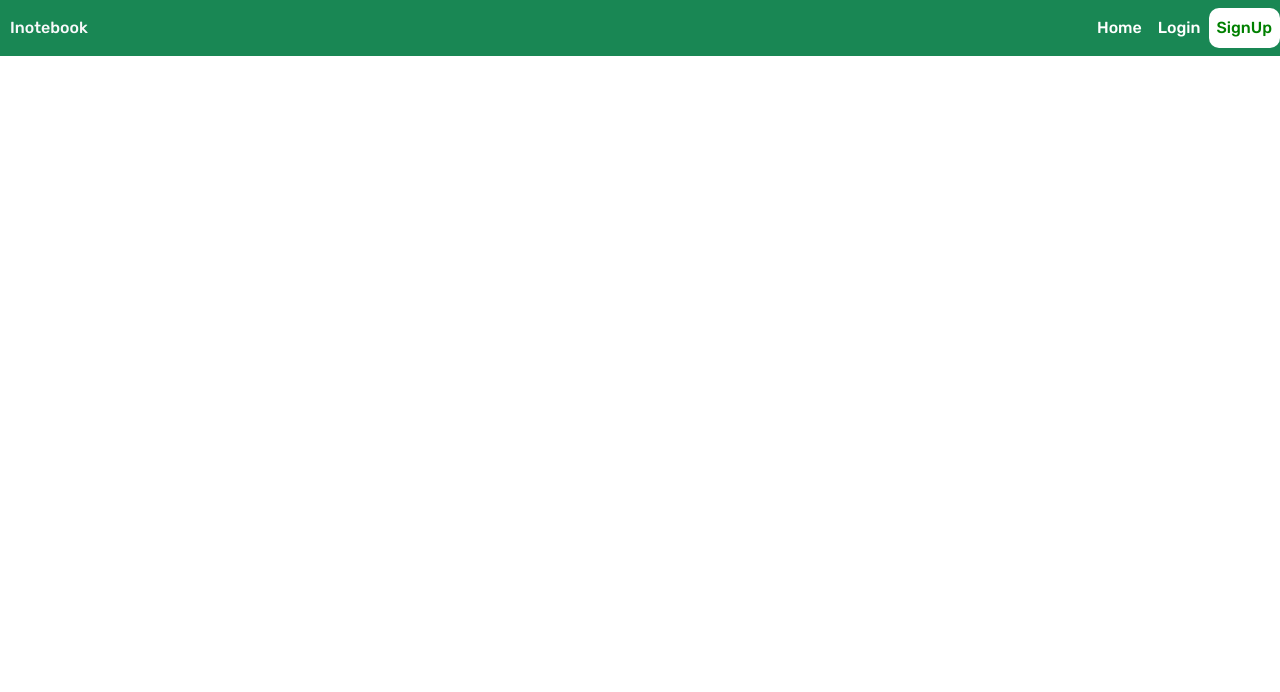
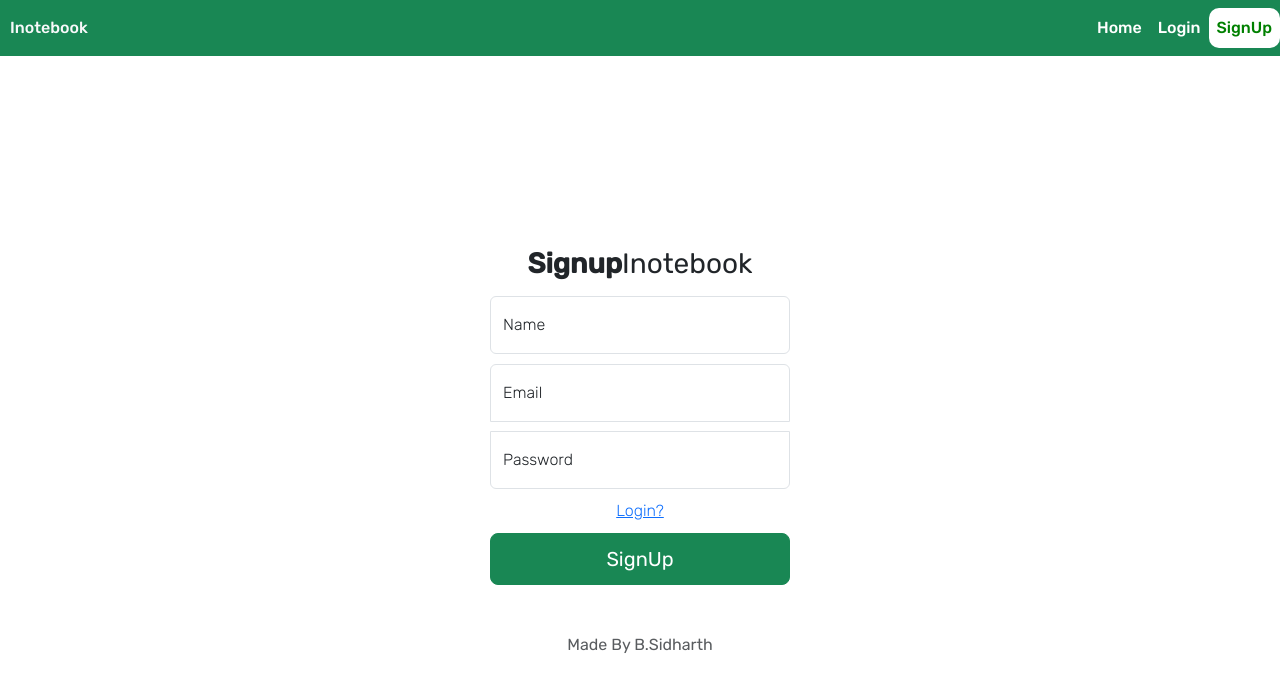
Before and after one commit to banothsidhu/cloudbook-frontend, a React (Create React App) app: page /signup in a window 1280 px wide. Shown: the top 692 px of the page. Built offline with nearby package versions, Linux system fonts and the light colour scheme.

Commit message:
Project Completed

```diff
--- a/package.json
+++ b/package.json
@@ -8,6 +8,7 @@
     "@testing-library/user-event": "^13.5.0",
     "concurrently": "^8.0.1",
     "jquery": "^3.6.4",
+    "js-cookie": "^3.0.5",
     "react": "^18.2.0",
     "react-bootstrap": "^2.7.4",
     "react-dom": "^18.2.0",
--- a/src/App.js
+++ b/src/App.js
@@ -5,7 +5,17 @@ import {  Routes, Route } from 'react-router-dom';
 import NoteState from './context/Notes/NoteState';
 import { ToastContainer } from 'react-toastify';
 import Login from './components/Login';
+import Signup from './components/Signup';
 const App = () => {
+  // const [authToken, setAuthToken] = useState('');
+
+  // useEffect(() => {
+  //   const authTokenCookie = Cookies.get('auth_token');
+  //   if (authTokenCookie) {
+  //     setAuthToken(authTokenCookie);
+  //   }
+  // }, []);
+
   return (
     <NoteState>
       <Navbar />
@@ -14,6 +24,7 @@ const App = () => {
       <Routes>
         <Route path='/' element={<Home />} />
         <Route path='/login' element={<Login />} />
+        <Route path='/signup' element={<Signup />} />
 
         <Route path='/about' element={<About />} />
       </Routes>
--- a/src/components/Login.js
+++ b/src/components/Login.js
@@ -1,17 +1,49 @@
 import React from 'react';
 import './style.css';
 import { Link } from 'react-router-dom';
-import { useState, useContext } from 'react';
+import { useState, useEffect, useContext } from 'react';
 import { Navigate } from 'react-router-dom';
+import showToast from '../components/Toastify';
+import noteContext from "../context/Notes/NoteContext";
 
 export default function Login() {
-  const [username, setUsername] = useState('')
-  const [password, setPassword] = useState('')
-  const [redirect, setRedirect] = useState(false)
+  const context = useContext(noteContext);
+  const { getNotes } = context;
+
+
+
+  const [password, setPassword] = useState('');
+  const [redirect, setRedirect] = useState(false);
+  const [email, setEmail] = useState('');
 
   async function login(ev) {
     ev.preventDefault();
 
+    try {
+      const response = await fetch('http://localhost:5000/api/auth/login', {
+        method: "POST",
+        headers: {
+          "Content-Type": "application/json",
+        },
+        body: JSON.stringify({ email, password })
+      })
+
+      if (response.ok) {
+        const data = await response.json();
+        console.log(data);
+        localStorage.setItem('token', data);
+        showToast('success', "Logged in successfully");
+
+
+
+        setRedirect(true);
+      } else {
+        showToast('error', "Invalid credentials");
+      }
+    } catch (error) {
+      showToast('error', "An error occurred while logging in.");
+      console.error(error);
+    }
   }
 
   if (redirect) {
@@ -23,9 +55,10 @@ export default function Login() {
       <main className="form-signin">
         <form className='login' onSubmit={login}>
           <h1 className="h3 mb-3 fw-normal"><strong>Login </strong>Inotebook</h1>
+
           <div className="form-floating">
-            <input type="Text" className="form-control" id="floatingInput" placeholder='UserName' value={username} onChange={ev => setUsername(ev.target.value)} autoFocus/>
-            <label htmlFor="floatingInput">UserName</label>
+            <input type="email" className="form-control" id="floatingInput" placeholder='Email' value={email} onChange={ev => setEmail(ev.target.value)} />
+            <label htmlFor="floatingInput">Email</label>
           </div>
           <div className="form-floating">
             <input type="password" className="form-control" id="floatingPassword" placeholder="Password" value={password} onChange={ev => setPassword(ev.target.value)} />
--- a/src/components/Notes.js
+++ b/src/components/Notes.js
@@ -3,17 +3,29 @@ import noteContext from "../context/Notes/NoteContext";
 import NoteItem from './NoteItem';
 import AddNote from './AddNote';
 import showToast from './Toastify';
+import { Navigate } from 'react-router';
 
 const Notes = () => {
   const context = useContext(noteContext);
   const { notes, getNotes, editNote, } = context;
+  const [redirect, setRedirect] = useState(false);
+  const token = localStorage.getItem('token');
 
   useEffect(() => {
     const fetchData = async () => {
       try {
-        await getNotes();
+        if (localStorage.getItem) {
+          await getNotes();
+        }
+
+        if (!token) {
+          showToast("error", "Please login");
+          setRedirect(true);
+          return;
+        }
+
       } catch (error) {
-        showToast("error","Error getting notes");
+        showToast("error", "Error getting notes");
       }
     };
     fetchData();
@@ -22,7 +34,7 @@ const Notes = () => {
 
   const ref = useRef(null)
   const refClose = useRef(null)
-  const [note, setNote] = useState({id:"", etitle: "", edescription: "", etag: "" })
+  const [note, setNote] = useState({ id: "", etitle: "", edescription: "", etag: "" })
 
   const updateNote = (id, currentNote) => {
     ref.current.click();
@@ -34,17 +46,19 @@ const Notes = () => {
   const handleClick = async (e) => {
     try {
       console.log("Updating the note...", note)
-      await editNote(note.id,note.etitle,note.edescription,note.etag);
+      await editNote(note.id, note.etitle, note.edescription, note.etag);
       refClose.current.click();
     } catch (error) {
-      showToast("error","Error updating note");
+      showToast("error", "Error updating note");
     }
   }
 
   const onChange = (e) => {
     setNote({ ...note, [e.target.name]: e.target.value })
   }
-
+  if (redirect) {
+    return <Navigate to={'/login'} />
+  }
 
   return (
     <>
@@ -77,7 +91,7 @@ const Notes = () => {
               </form>
             </div>
             <div className="modal-footer">
-              <button ref = {refClose}type="button" className="btn btn-secondary" data-bs-dismiss="modal">Close</button>
+              <button ref={refClose} type="button" className="btn btn-secondary" data-bs-dismiss="modal">Close</button>
               <button onClick={handleClick} type="button" className="btn btn-success">Update Note</button>
             </div>
           </div>
@@ -85,7 +99,7 @@ const Notes = () => {
       </div>
 
       <div className='container'>
-      <h3 className='m-1 text-center' style={{ padding: '0' ,height:"10vh"}}>
+        <h3 className='m-1 text-center' style={{ padding: '0', height: "10vh" }}>
           Your Notes
           <span className='rounded-pill badge text-bg-success '>
             {Object.keys(notes).length}
--- /dev/null
+++ b/src/components/Signup.js
@@ -0,0 +1,71 @@
+import React from 'react';
+import './style.css';
+import { Link } from 'react-router-dom';
+import { useState } from 'react';
+import { Navigate } from 'react-router-dom';
+import showToast from '../components/Toastify';
+
+export default function Login() {
+
+    const [password, setPassword] = useState('');
+    const [redirect, setRedirect] = useState(false);
+    const [email, setEmail] = useState('');
+    const [name, setName] = useState('');
+    async function login(ev) {
+        ev.preventDefault();
+
+        try {
+            const response = await fetch('http://localhost:5000/api/auth/createuser', {
+                method: "POST",
+                headers: {
+                    "Content-Type": "application/json",
+                },
+                body: JSON.stringify({ name,email, password })
+            })
+
+            if (response.ok) {
+                const data = await response.json();
+                document.cookie = `auth_token=${data.token}; path=/`;
+                showToast('success', "SignUp successfully. Please login Now");
+                setRedirect(true);
+            } else {
+                showToast('error', "Invalid credentials");
+            }
+        } catch (error) {
+            showToast('error', "An error occurred while Signing up.");
+            console.error(error);
+        }
+    }
+
+    if (redirect) {
+        return <Navigate to={'/login'} />
+    }
+
+    return (
+        <div className="text-center" id="formOfLogin">
+            <main className="form-signin">
+                <form className='login' onSubmit={login}>
+                    <h1 className="h3 mb-3 fw-normal"><strong>Signup</strong>Inotebook</h1>
+                    <div className="form-floating">
+                        <input type="text" className="form-control" id="floatingName" placeholder='Name' value={name} onChange={ev => setName(ev.target.value)} />
+                        <label htmlFor="floatingName">Name</label>
+                    </div>
+                    <div className="form-floating">
+                        <input type="email" className="form-control" id="floatingInput" placeholder='Email' value={email} onChange={ev => setEmail(ev.target.value)} />
+                        <label htmlFor="floatingInput">Email</label>
+                    </div>
+                    <div className="form-floating">
+                        <input type="password" className="form-control" id="floatingPassword" placeholder="Password" value={password} onChange={ev => setPassword(ev.target.value)} />
+                        <label htmlFor="floatingPassword">Password</label>
+                    </div>
+                    <div>
+                        <Link to="/login">Login?</Link>
+                    </div>
+
+                    <button className="w-100 btn btn-lg btn-success" type="submit">SignUp</button>
+                    <p className="mt-5 mb-3 text-muted"><strong>Made By B.Sidharth</strong></p>
+                </form>
+            </main>
+        </div>
+    );
+}
--- a/src/context/Notes/NoteState.js
+++ b/src/context/Notes/NoteState.js
@@ -1,28 +1,38 @@
 import React, { useState } from 'react'
 import NoteContext from './NoteContext'
 import showToast from '../../components/Toastify';
+import { Navigate } from 'react-router-dom';
 
 const NoteState = (props) => {
+    const [redirect, setRedirect] = useState(false);
     const host = "http://localhost:5000"
     const notesInitial = {}
     const [notes, setNotes] = useState(notesInitial)
 
     // Get Note --------------------
 
+
     const getNotes = async () => {
+        const token = localStorage.getItem('token');
+
         try {
             const response = await fetch(`${host}/api/notes/fetchallnotes`, {
                 method: 'GET',
                 headers: {
                     "content-type": "application/json",
-                    "auth-token": "eyJhbGciOiJIUzI1NiIsInR5cCI6IkpXVCJ9.eyJpZCI6IjY0NGRlNTdkYzc2M2UyNmIxM2Y2Y2UyMCIsImlhdCI6MTY4MjgyOTgyNH0.X6VlWujNH-FIDIDS2-hBVy0aUkvSNHXMrML0woIvg54"
+                    "auth-token": token
                 }
             })
             if (response.ok) {
                 const data = await response.json()
                 setNotes(data);
                 console.log(data)
-            } else {
+
+            } else if (response.status === 401) {
+                showToast("error", "Unauthor")
+
+            }
+            else {
                 showToast("error", "Error getting note")
             }
         } catch (error) {
@@ -34,12 +44,14 @@ const NoteState = (props) => {
     // Add Note---------------
 
     const addNote = async (title, description, tag) => {
+        const token = localStorage.getItem('token');
+
         try {
             const response = await fetch(`${host}/api/notes/addnote`, {
                 method: 'POST',
                 headers: {
                     "content-type": "application/json",
-                    "auth-token": "eyJhbGciOiJIUzI1NiIsInR5cCI6IkpXVCJ9.eyJpZCI6IjY0NGRlNTdkYzc2M2UyNmIxM2Y2Y2UyMCIsImlhdCI6MTY4MjgyOTgyNH0.X6VlWujNH-FIDIDS2-hBVy0aUkvSNHXMrML0woIvg54"
+                    "auth-token": token
                 },
                 body: JSON.stringify({ title, description, tag })
             });
@@ -61,12 +73,14 @@ const NoteState = (props) => {
     // Edit Note------------------------------
 
     const editNote = async (id, title, description, tag) => {
+        const token = localStorage.getItem('token');
+
         try {
             const response = await fetch(`${host}/api/notes/updatenote/${id}`, {
                 method: 'PUT',
                 headers: {
                     "content-type": "application/json",
-                    "auth-token": "eyJhbGciOiJIUzI1NiIsInR5cCI6IkpXVCJ9.eyJpZCI6IjY0NGRlNTdkYzc2M2UyNmIxM2Y2Y2UyMCIsImlhdCI6MTY4MjgyOTgyNH0.X6VlWujNH-FIDIDS2-hBVy0aUkvSNHXMrML0woIvg54"
+                    "auth-token": token
                 },
                 body: JSON.stringify({ title, description, tag })
             });
@@ -96,12 +110,14 @@ const NoteState = (props) => {
     // Delete Note---------------------------
 
     const deleteNote = async (id) => {
+        const token = localStorage.getItem('token');
+
         try {
             const response = await fetch(`${host}/api/notes/deletenote/${id}`, {
                 method: "DELETE",
                 headers: {
                     "Content-Type": "application/json",
-                    "auth-token": "eyJhbGciOiJIUzI1NiIsInR5cCI6IkpXVCJ9.eyJpZCI6IjY0NGRlNTdkYzc2M2UyNmIxM2Y2Y2UyMCIsImlhdCI6MTY4MjgyOTgyNH0.X6VlWujNH-FIDIDS2-hBVy0aUkvSNHXMrML0woIvg54"
+                    "auth-token": token
 
                 }
             });
@@ -113,6 +129,8 @@ const NoteState = (props) => {
             } else if (response.status === 401) {
 
                 showToast("error", "Unauthorized");
+                // Todo Reditect
+
             }
             else if (response.status === 404) {
 
```
Also changed, not shown: 1 other file (tests, documents, lock files or other folders).
